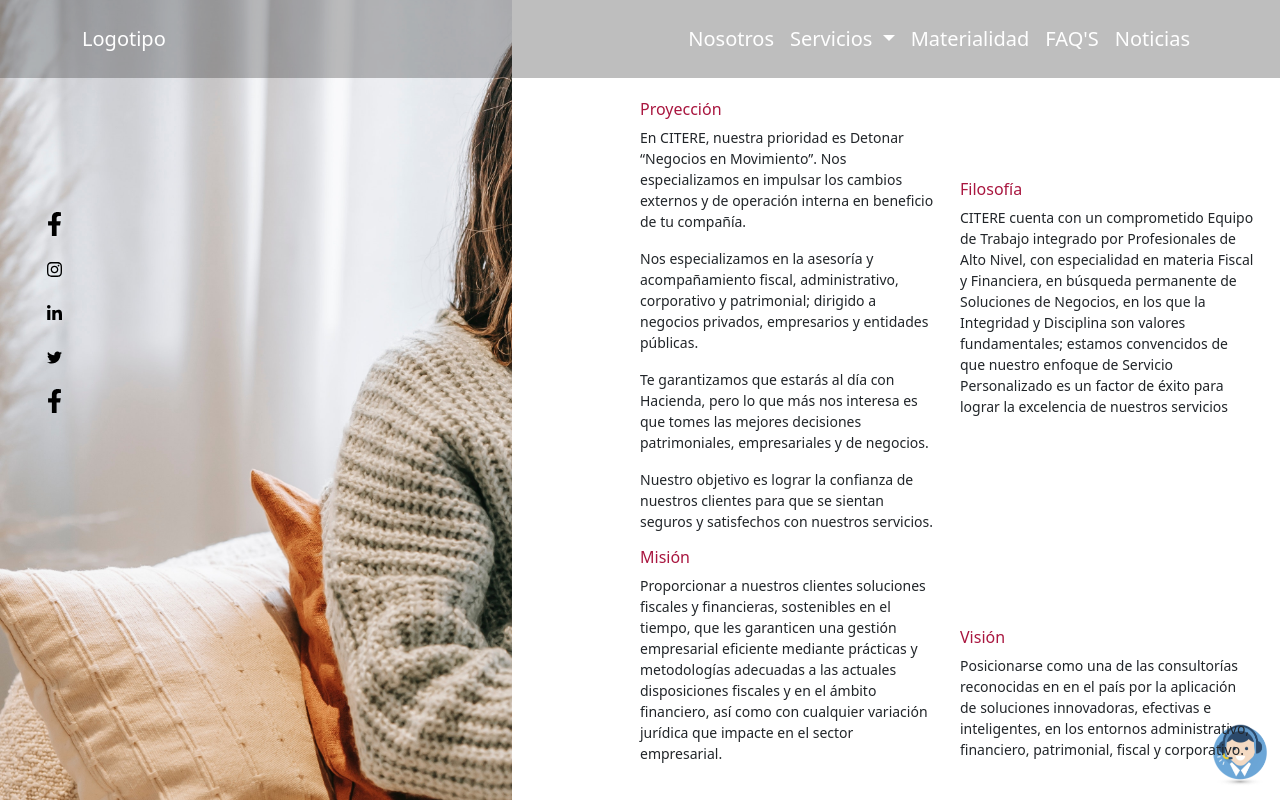
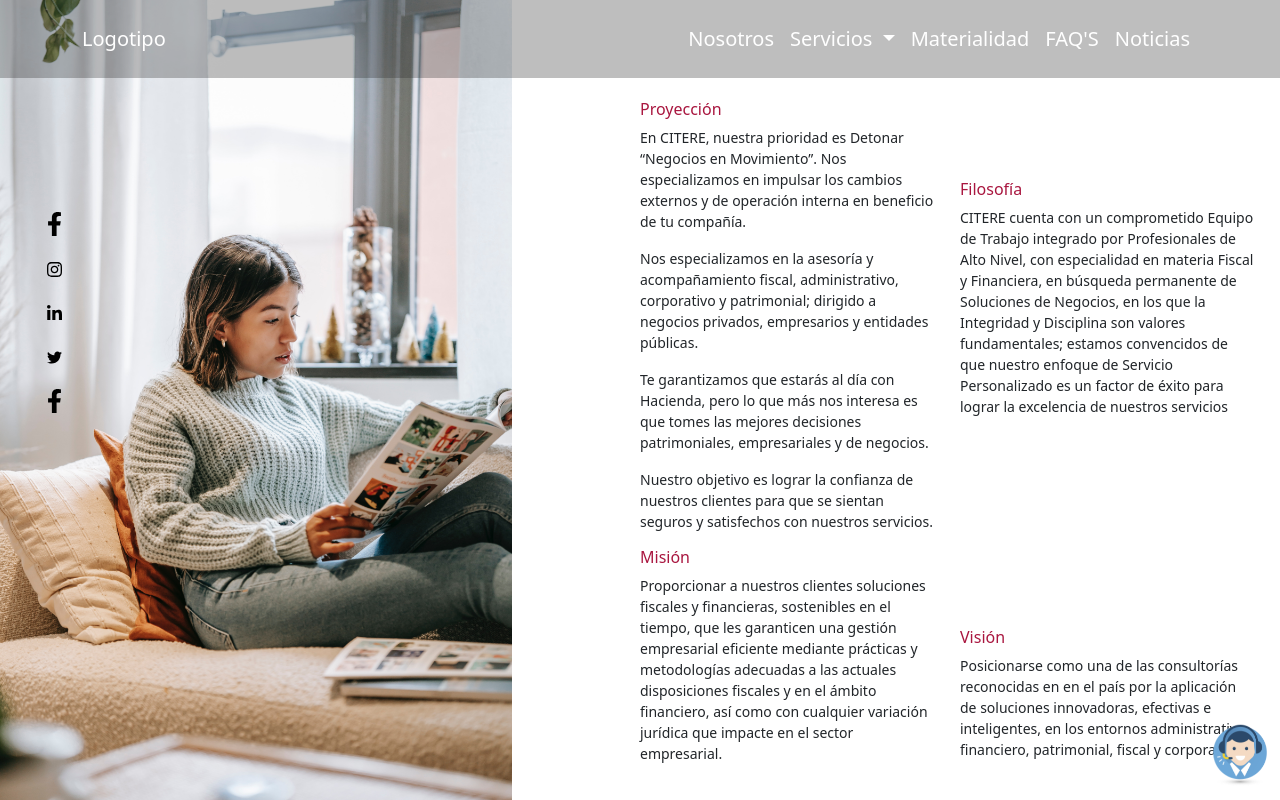
Before and after one commit to HugoTranquilino/citere, a CodeIgniter app: page /database/index.php/citere/nosotros in a window 1280 px wide. Run offline with CodeIgniter, Linux system fonts and the light colour scheme.

Commit message:
Regrese algunos cambios para dejar el sitio funcionando mejor, para probar el despliegue en desarrollo

```diff
--- a/application/views/citere_v.php
+++ b/application/views/citere_v.php
@@ -24,21 +24,21 @@
 		</div>
 		<div class="carousel-inner">
 			<div class="carousel-item active" data-bs-interval="10000">
-				<img src="<?php echo base_url();?>assets/img/facebook.svg" class="d-block w-1" alt="..." width="100px">
+				<!-- <img src="<?php echo base_url();?>assets/img/facebook.svg" class="d-block w-1" alt="..." width="100px"> -->
 				<div class="carousel-caption d-none d-md-block">
 					<h5>First slide label</h5>
 					<p>Some representative placeholder content for the first slide.</p>
 				</div>
 			</div>
 			<div class="carousel-item" data-bs-interval="2000">
-				<img src="<?php echo base_url();?>assets/img/contacto.png" class="d-block w-10" alt="..." width="2px">
+				<!-- <img src="<?php echo base_url();?>assets/img/contacto.png" class="d-block w-10" alt="..." width="2px"> -->
 				<div class="carousel-caption d-none d-md-block">
 					<h5>Second slide label</h5>
 					<p>Some representative placeholder content for the second slide.</p>
 				</div>
 			</div>
 			<div class="carousel-item">
-				<img src="<?php echo base_url();?>assets/img/twitter.svg" class="d-block w-1" alt="..." width="50px">
+				<!-- <img src="<?php echo base_url();?>assets/img/twitter.svg" class="d-block w-1" alt="..." width="50px"> -->
 				<div class="carousel-caption d-none d-md-block">
 					<h5>Third slide label</h5>
 					<p>Some representative placeholder content for the third slide.</p>
--- a/assets/css/main.css
+++ b/assets/css/main.css
@@ -132,9 +132,10 @@ body {
     background-position: center;
     background-size: cover;
     background-repeat: no-repeat;
-    background-attachment: fixed;
+    /* background-attachment: fixed; */
     display: flex;
     /* position: absolute; */
+    position: fixed;
 }
 
 .text-secction{
```
